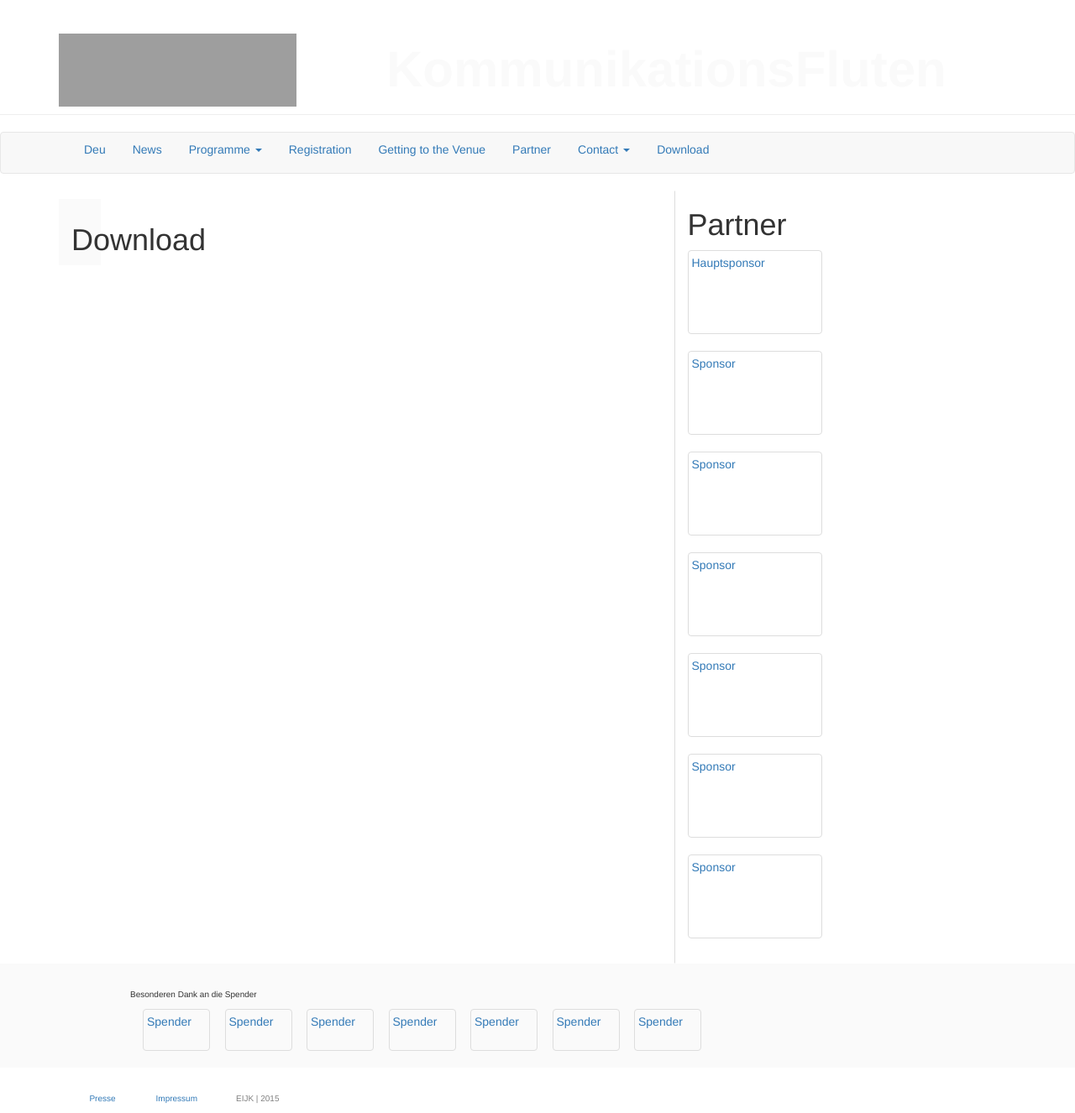
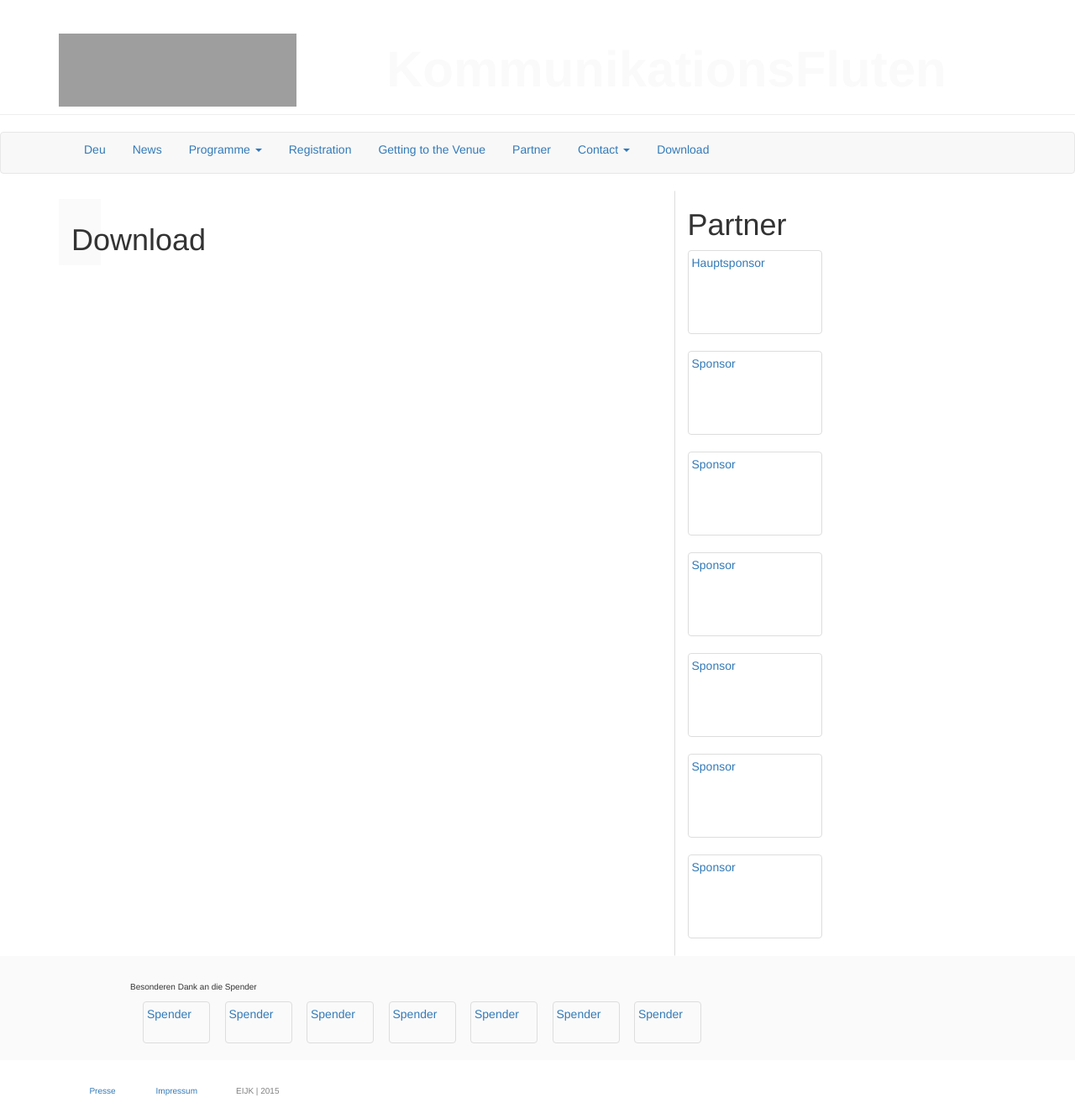
Before and after one commit to susedev/test, a Jekyll site: the page built from download.html, in a window 1280 px wide. Shown: the whole page at 84% size. Built offline with Jekyll 4.4.1, drawn with Linux system fonts in a browser that asks for light colours; nearby versions of some CDN libraries; grey boxes are pictures that could not be loaded.

Commit message:
Update page.html

```diff
--- a/_layouts/page.html
+++ b/_layouts/page.html
@@ -19,7 +19,7 @@ layout: base
     </div>
      <div class="col-md-1 col-md-height col-full-height">
     </div>
-    <div class="col-md-3 col-md-height col-full-height" style="display: block; width: 150px; margin-left 15px; padding-bottom:9px; border:1px solid #FFF; border-left-color:#DDD; box-sizing: border-box;">
+    <div class="col-md-3 col-md-height col-full-height" style="display: block; width: 150px; margin-left 15px; border:1px solid #FFF; border-left-color:#DDD; box-sizing: border-box;">
       <h1>Partner</h1>
       <a href="#" class="thumbnail"  style="width: 160px; height: 100px;" >Hauptsponsor</a>
       <a href="#" class="thumbnail"  style="width: 160px; height: 100px;" >Sponsor</a>
```
